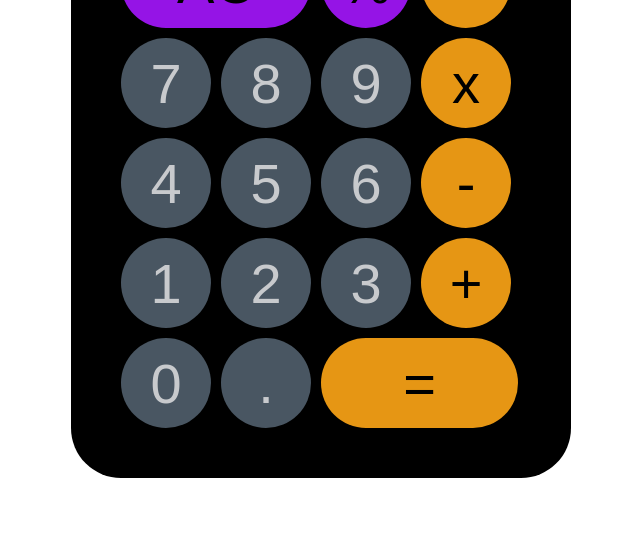
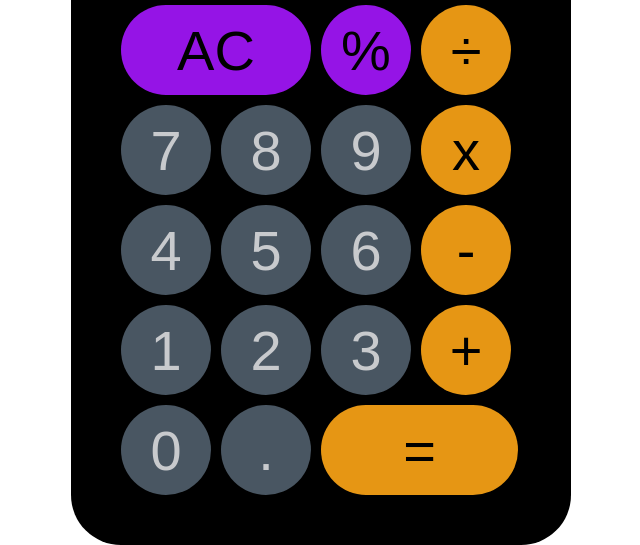
Before and after one commit to r-stake/calculator, a plain HTML site: page index.html in a window 1280 px wide. Shown: the part 289-834 px from the top of the page, without its empty margins (319-959 px from the left). Before the commit the page ends 800 px from the top, so only its background shows below. Drawn offline with Linux system fonts and the light colour scheme.

Commit message:
Calculator positioning fixes

```diff
--- a/css/style.css
+++ b/css/style.css
@@ -6,10 +6,9 @@
 
 body {
     margin: 0;
-    height: 100vh;
     display: flex;
-    align-items: center;
-    justify-content: centerg;
+    justify-content: center;
+    margin-top: 100px;
 }
 
 .flex-container {
@@ -18,7 +17,6 @@ body {
 
 .container.flex-container {
     width: 500px;
-    margin: 0 auto;
     align-items: center;
     justify-content: center;
 }
```
